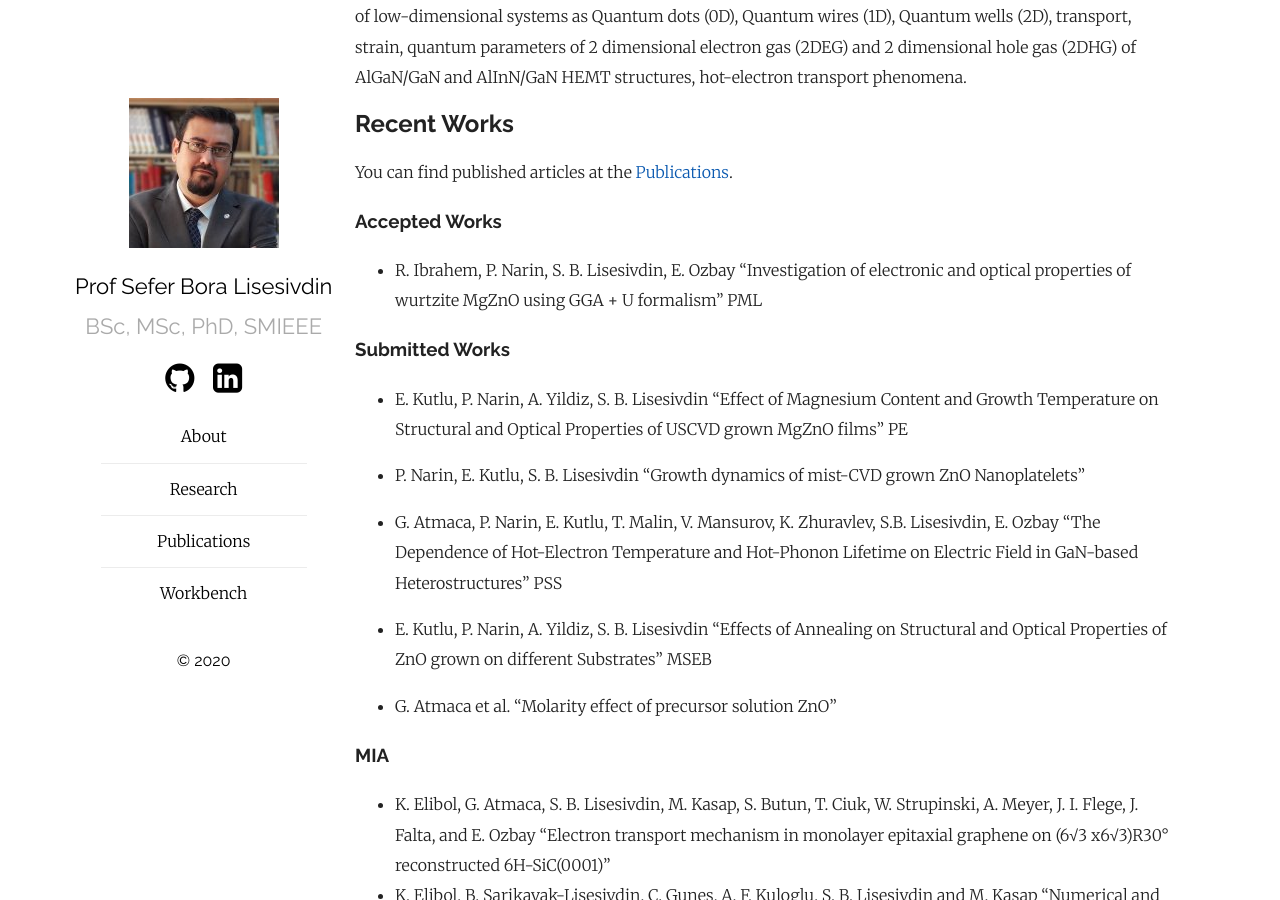
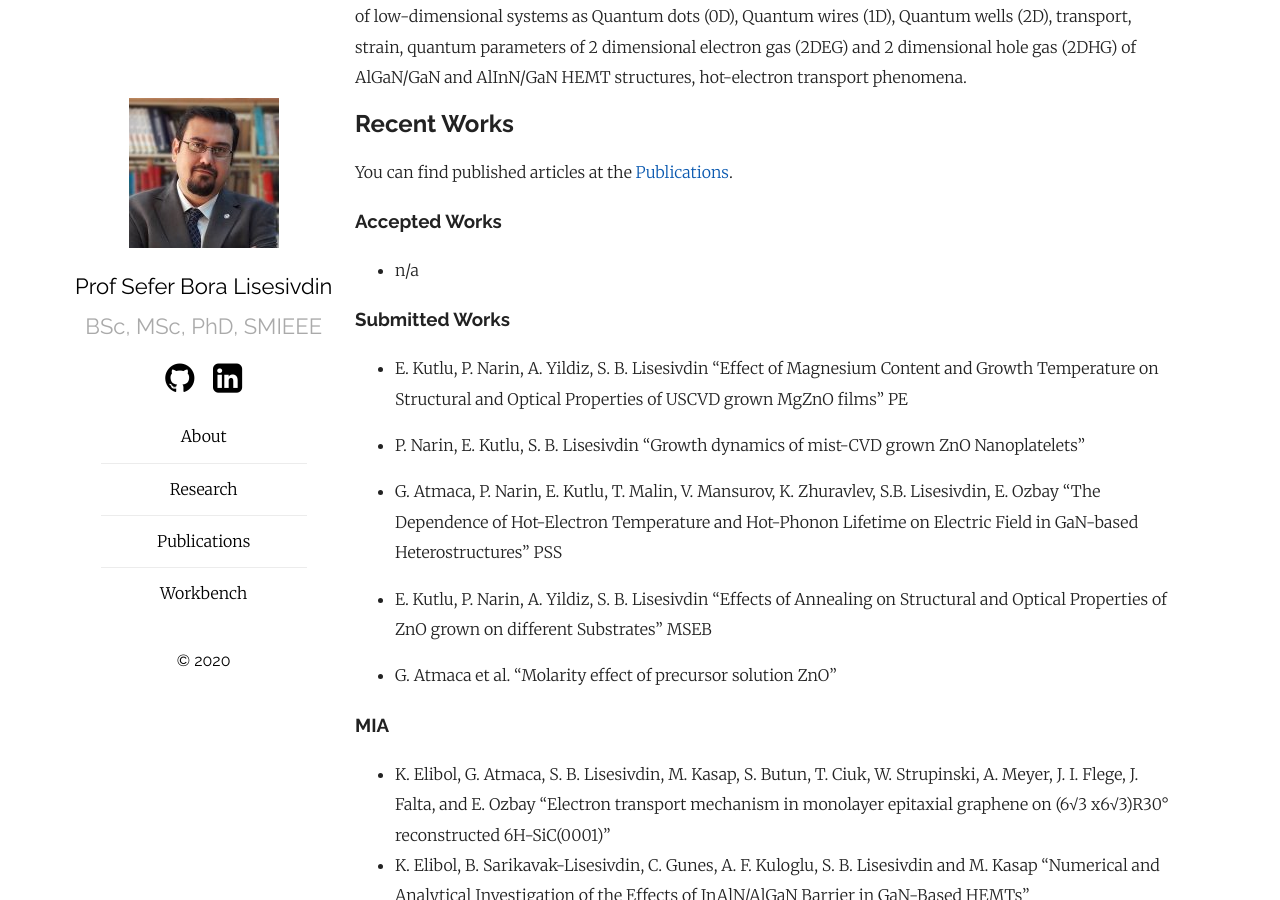
Before and after one commit to sblisesivdin/sblisesivdin.github.io, a Jekyll site: the page built from workbench.md, in a window 1280 px wide and 900 px high, scrolled down 504 px. Built offline with Jekyll 4.4.1, drawn with Linux system fonts in a browser that asks for light colours; our own code applies the rules of GitHub Pages for plain Markdown files.

Commit message:
Update workbench.md

```diff
--- a/workbench.md
+++ b/workbench.md
@@ -13,7 +13,7 @@ You can find published articles at the [Publications](publications.md).
 
 ### Accepted Works
 
-* R. Ibrahem, P. Narin, S. B. Lisesivdin, E. Ozbay “Investigation of electronic and optical properties of wurtzite MgZnO using GGA + U formalism” PML
+* n/a
 
 ### Submitted Works
 
```
